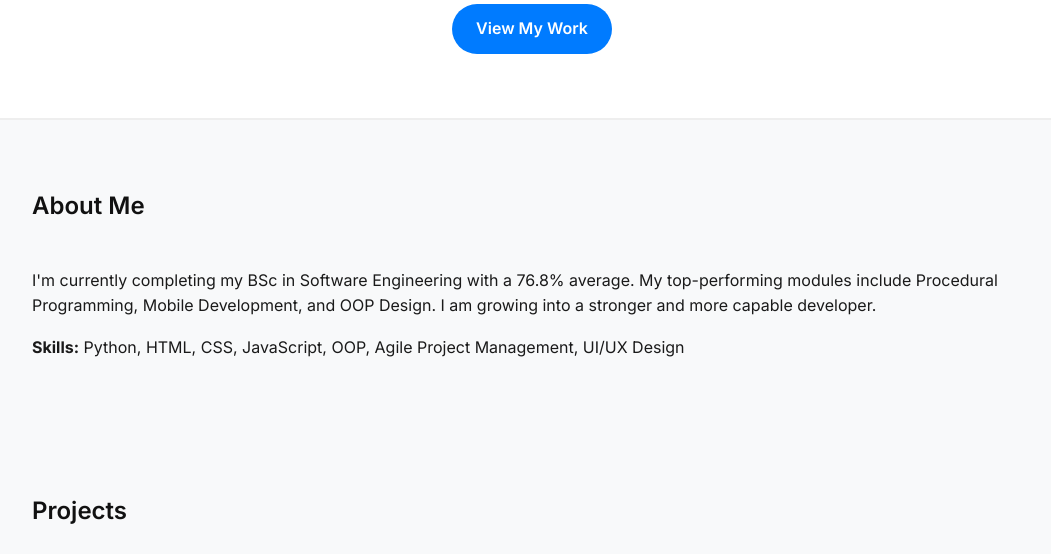
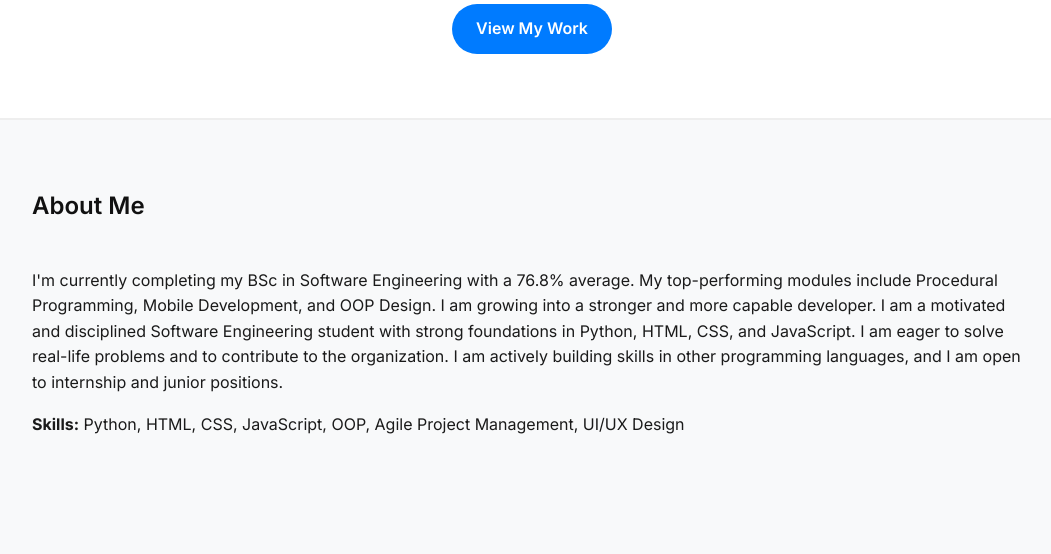
Before and after one commit to onahhh12/Portfolio, a plain HTML site: page index.html in a window 1280 px wide. Shown: the part 504-1058 px from the top of the page, without its empty margins (108-1159 px from the left). Drawn offline with Linux system fonts and the light colour scheme.

Commit message:
Update index.html

```diff
--- a/index.html
+++ b/index.html
@@ -23,6 +23,9 @@
       I'm currently completing my BSc in Software Engineering with a 76.8% average.
       My top-performing modules include Procedural Programming, Mobile Development, and OOP Design.
       I am growing into a stronger and more capable developer.
+      I am a motivated and disciplined Software Engineering student with strong foundations in Python, HTML, CSS, and JavaScript.
+      I am eager to solve real-life problems and to contribute to the organization.
+      I am actively building skills in other programming languages, and I am open to internship and junior positions.
     </p>
     <p>
       <strong>Skills:</strong> Python, HTML, CSS, JavaScript, OOP, Agile Project Management, UI/UX Design
```
